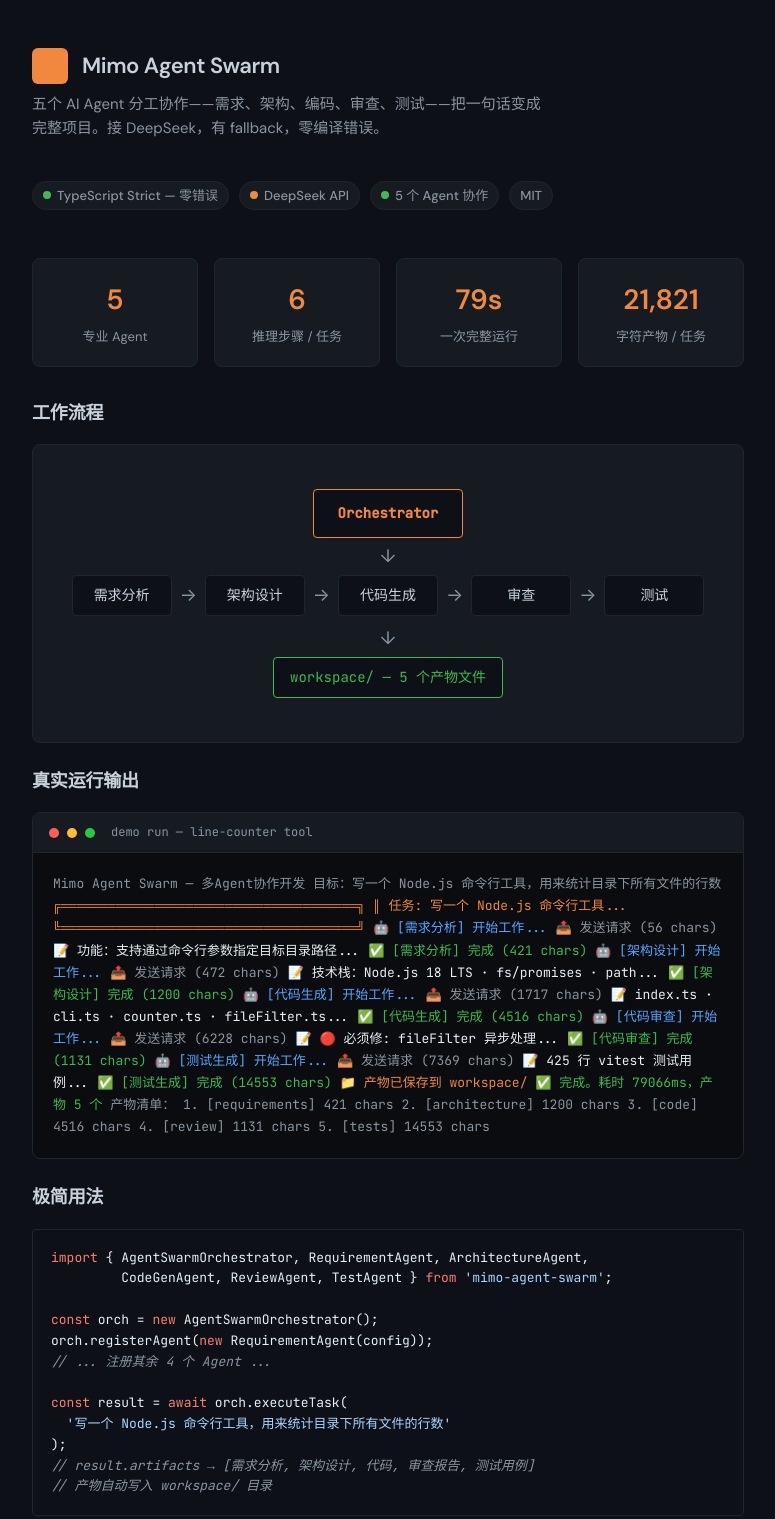
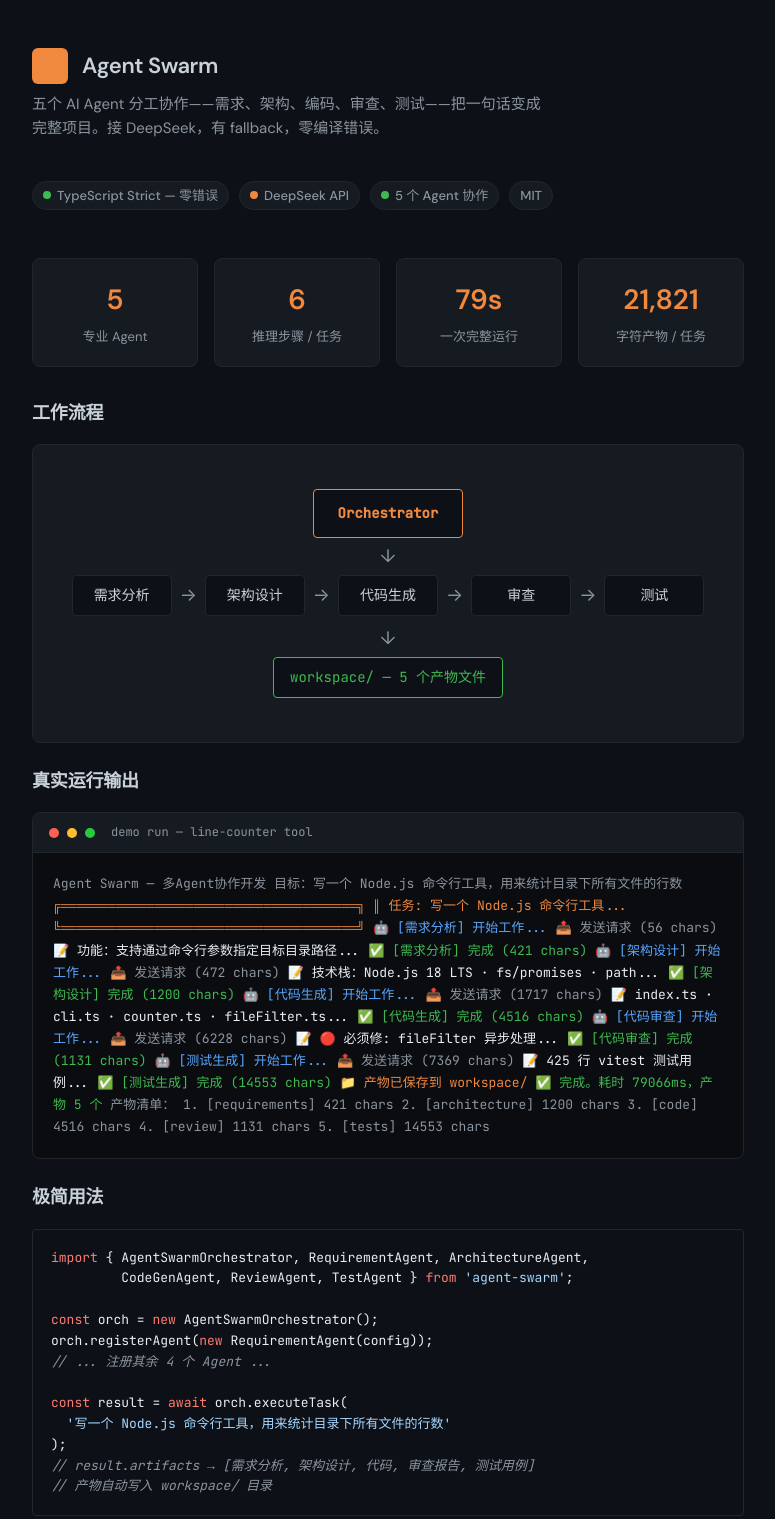
Before and after one commit to lmz021218/mimo-agent-swarm, a website: page index.html in a window 1280 px wide. Shown: the top 1519 px of the page, without its empty margins (252-1027 px from the left). Drawn offline with Linux system fonts and the light colour scheme.

Commit message:
chore: remove Mimo branding, rebrand as Agent Swarm

```diff
--- a/index.html
+++ b/index.html
@@ -3,7 +3,7 @@
 <head>
     <meta charset="UTF-8">
     <meta name="viewport" content="width=device-width, initial-scale=1.0">
-    <title>Mimo Agent Swarm</title>
+    <title>Agent Swarm</title>
     <style>
         :root {
             --bg: #0d1117;
@@ -249,7 +249,7 @@
 
     <div class="logo">
         <div class="logo-mark"></div>
-        <div class="logo-text">Mimo Agent Swarm</div>
+        <div class="logo-text">Agent Swarm</div>
     </div>
     <p class="subtitle">
         五个 AI Agent 分工协作——需求、架构、编码、审查、测试——把一句话变成完整项目。接 DeepSeek，有 fallback，零编译错误。
@@ -311,7 +311,7 @@
             <span class="terminal-title">demo run — line-counter tool</span>
         </div>
         <div class="terminal-body">
-<span class="dim">Mimo Agent Swarm — 多Agent协作开发</span>
+<span class="dim">Agent Swarm — 多Agent协作开发</span>
 <span class="dim">目标：写一个 Node.js 命令行工具，用来统计目录下所有文件的行数</span>
 
 <span class="hl">╔══════════════════════════════════════╗</span>
@@ -357,7 +357,7 @@
 
     <h2>极简用法</h2>
     <pre><span class="kw">import</span> { AgentSwarmOrchestrator, RequirementAgent, ArchitectureAgent,
-         CodeGenAgent, ReviewAgent, TestAgent } <span class="kw">from</span> <span class="str">'mimo-agent-swarm'</span>;
+         CodeGenAgent, ReviewAgent, TestAgent } <span class="kw">from</span> <span class="str">'agent-swarm'</span>;
 
 <span class="kw">const</span> orch = <span class="kw">new</span> AgentSwarmOrchestrator();
 orch.registerAgent(<span class="kw">new</span> RequirementAgent(config));
--- a/src/demo/run-demo.ts
+++ b/src/demo/run-demo.ts
@@ -21,7 +21,7 @@
 async function main() {
   const task = process.argv[2] || '做一个命令行待办事项工具，支持添加、完成、列出任务';
 
-  console.log('Mimo Agent Swarm — 多Agent协作开发');
+  console.log('Agent Swarm — 多Agent协作开发');
   console.log(`目标：${task}\n`);
 
   const orch = new AgentSwarmOrchestrator();
```
Also changed, not shown: package.json (+5 -5 lines), README.md.
